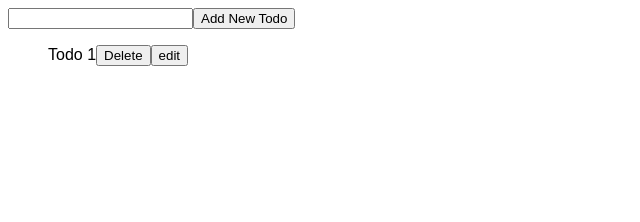
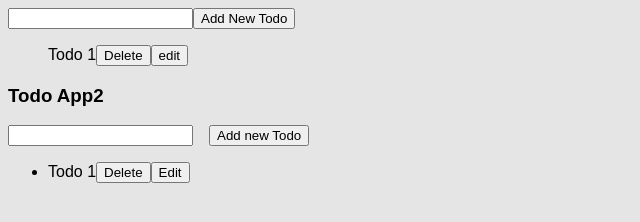
Before and after one commit to prakhar-pal/pom.js, a website built with Vite: page index.html in a window 1280 px wide. Shown: the whole page, without its empty margins (0-640 px from the left). Built offline with nearby package versions, Linux system fonts and the light colour scheme.

Commit message:
feat: show TodoAppV2 using render and Widget method

```diff
--- a/index.html
+++ b/index.html
@@ -8,8 +8,9 @@
 
 <body>
 	<div id="app"></div>
+	<div id="app-2"></div>
 
-	<script src="src/index.js">
+	<script src="src/index.js" type="module">
 	</script>
 </body>
 
--- a/src/index.js
+++ b/src/index.js
@@ -1,15 +1,7 @@
-import "./styles.css";
+import "./styles.scss";
 import Todo from "./Todo";
+import { clearChildren, render, Widget } from "./lib";
 
-/**
- * @method clearBox - to remove all the children of element
- * @param {HTMLElement} element
- */
-function clearBox(element) {
-  while (element.firstChild) {
-    element.removeChild(element.firstChild);
-  }
-}
 
 /**
  * 1. Add todo
@@ -31,7 +23,7 @@ class TodosApp {
   constructor() {
     let previousTodos = this.todos;
     setInterval(() => {
-      if(previousTodos !== this.todos) {
+      if (previousTodos !== this.todos) {
         this.renderTodos();
       }
       previousTodos = this.todos;
@@ -67,7 +59,7 @@ class TodosApp {
   }
 
   renderTodos = () => {
-    clearBox(todoListContainer);
+    clearChildren(todoListContainer);
     const { handleDeleteTodo, onEditToggle, updateTodo } = this;
     this.todos.forEach((todo) => {
       todoListContainer.appendChild(Todo({ todo, handleDeleteTodo, onEditToggle, updateTodo }));
@@ -86,3 +78,51 @@ class TodosApp {
   todoApp.renderTodos();
   newTodoSubmit.onclick = todoApp.addTodo;
 })();
+
+const App = () => {
+  let todos = [{ id: 1, text: "Todo 1", isEdit: false }];
+  return Widget("div", {
+    className: "todo-container",
+    children: [
+      Widget("h3", {
+        children: "Todo App2"
+      }),
+      Widget("div", {
+        className: "todo-form",
+        children: [
+          Widget("input", {
+            id: "todo-input",
+            autoComplete: "off",
+            style: {
+              listStyleType: "none"
+            },
+          }),
+          Widget("button", {
+            children: "Add new Todo",
+            onclick: function() {
+              console.log("onclick");
+              const newTodoInput = document.getElementById("todo-input");
+              if (newTodoInput.value) {
+                todos = [...todos, { id: newTodoId, text: newTodoInput.value }];
+                newTodoId++;
+                console.log("new todos are:", todos);
+              }
+              newTodoInput.value = "";
+            }
+          })
+        ]
+      }),
+      Widget("ul", {
+        children: todos.map(todo => Widget("li", {
+          children: [
+            Widget("span", { children: todo.text }),
+            Widget("button", { children: "Delete"}),
+            Widget("button", { children: "Edit"})
+          ]
+        }))
+      })
+    ]
+  });
+}
+
+render(App(), document.getElementById("app-2"))
--- /dev/null
+++ b/src/styles.scss
@@ -0,0 +1,13 @@
+body {
+  font-family: sans-serif;
+  background-color: rgb(0,0,0,0.1);
+}
+
+.todo-container {
+  .todo-form {
+    display: flex;
+    input {
+      margin-right: 1rem;
+    }
+  }
+}
```
Also changed, not shown: src/styles.css (deleted), 1 other file.
